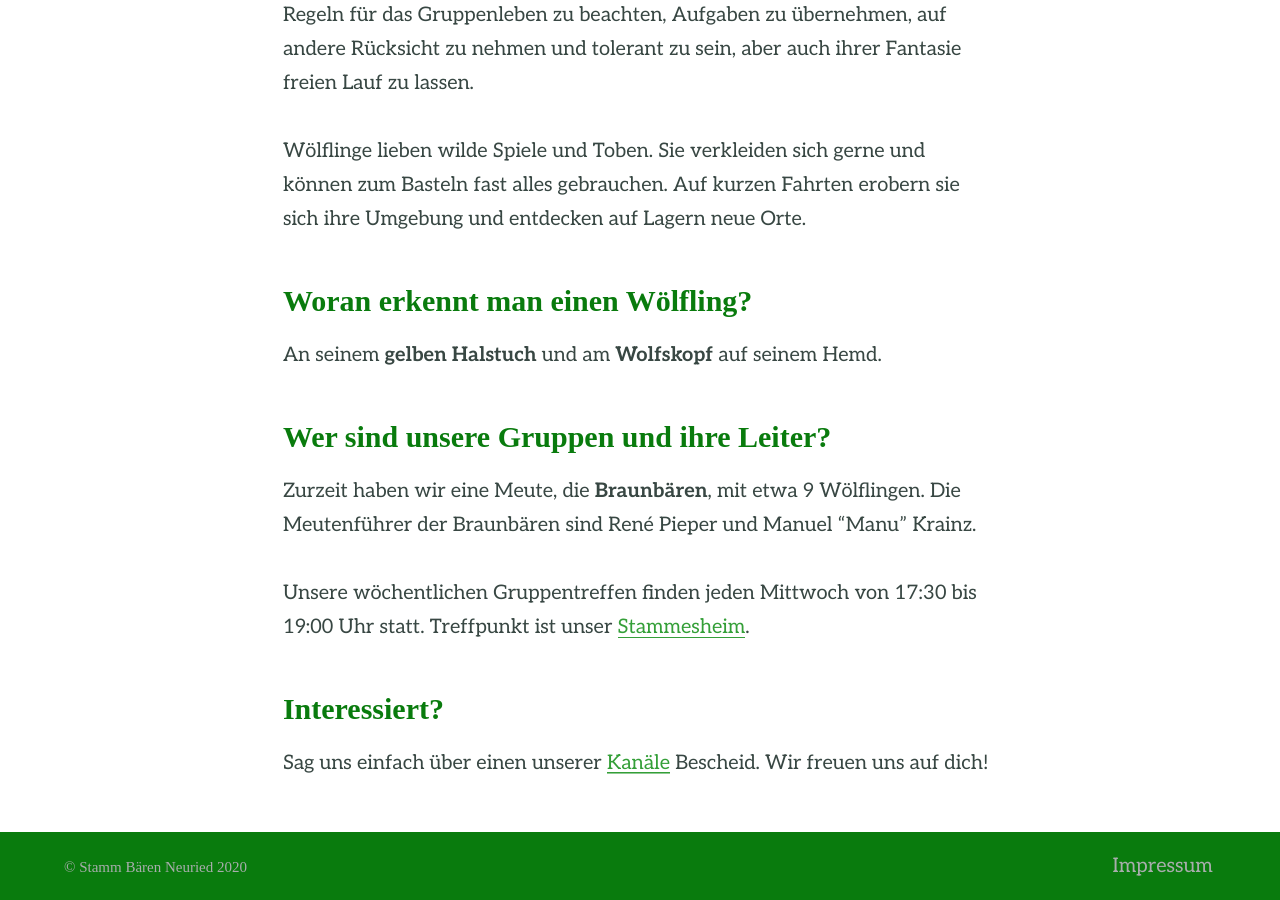
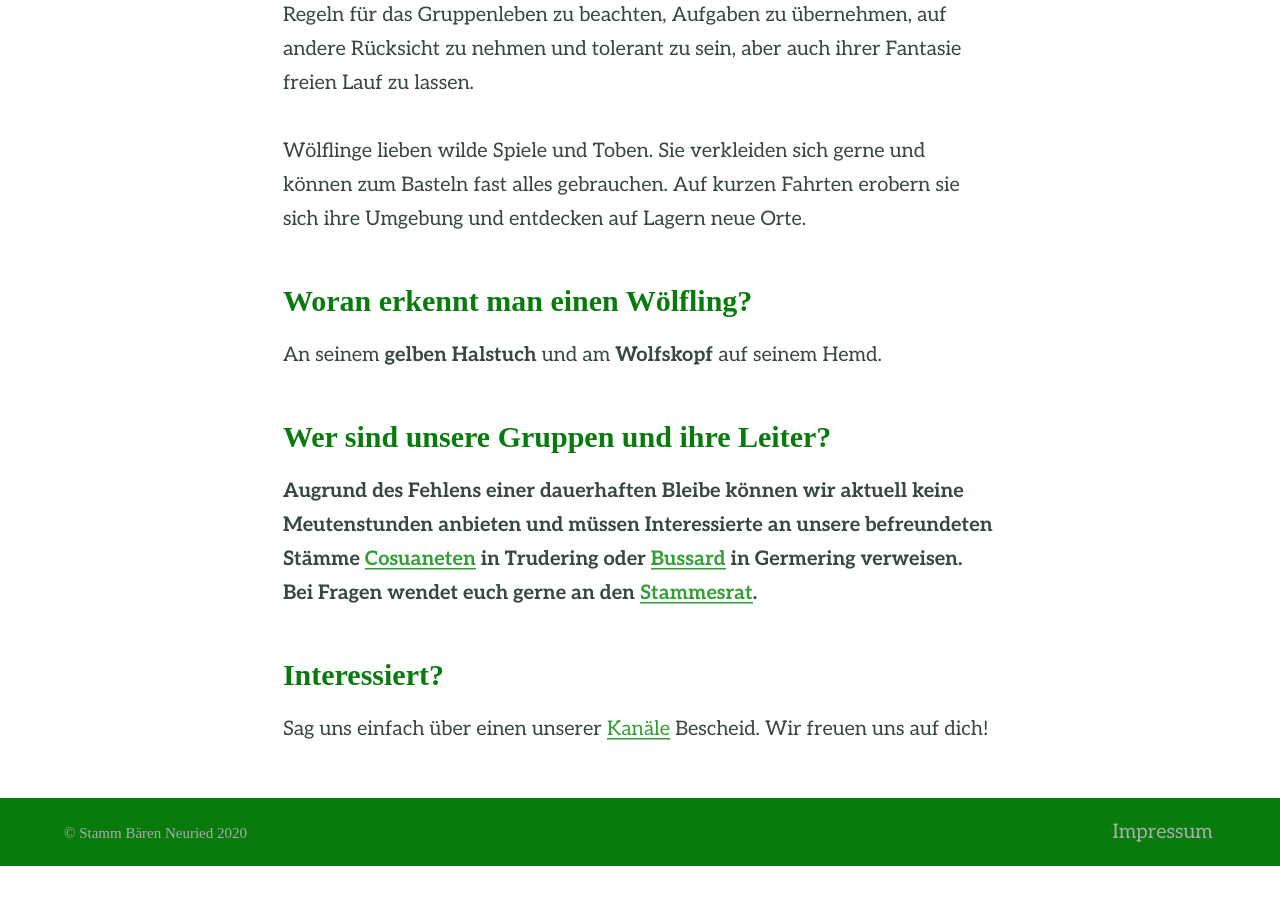
Before and after one commit to ferdinand-swoboda/website-stamm-baeren, a Jekyll site: the page built from stamm/meuten.md, in a window 1280 px wide and 900 px high, scrolled down 768 px. Built offline with Jekyll 4.4.1, drawn with Linux system fonts in a browser that asks for light colours; some web fonts are replaced; our own code applies the rules of GitHub Pages for plain Markdown files; after the commit the page ends 1634 px from its top, so only the background shows below that.

Commit message:
No group meetings for young scouts

```diff
--- a/stamm/meuten.md
+++ b/stamm/meuten.md
@@ -16,10 +16,7 @@ An seinem **gelben Halstuch** und am **Wolfskopf** auf seinem Hemd.
 
 ### Wer sind unsere Gruppen und ihre Leiter?
 
-Zurzeit haben wir eine Meute, die **Braunbären**, mit etwa 9 Wölflingen.
-Die Meutenführer der Braunbären sind René Pieper und Manuel "Manu" Krainz.
-
-Unsere wöchentlichen Gruppentreffen finden jeden Mittwoch von 17:30 bis 19:00 Uhr statt. Treffpunkt ist unser [Stammesheim]({% link kontakt.md %}).
+**Augrund des Fehlens einer dauerhaften Bleibe können wir aktuell keine Meutenstunden anbieten und müssen Interessierte an unsere befreundeten Stämme  [Cosuaneten](https://www.cosuaneten.de) in Trudering oder [Bussard](https://www.stammbussard-germering.de) in Germering verweisen. Bei Fragen wendet euch gerne an den [Stammesrat]({% link index.md %}/kontakt).**
 
 ### Interessiert?
 
```
Also changed, not shown: stamm.md (+3 -1 lines).
